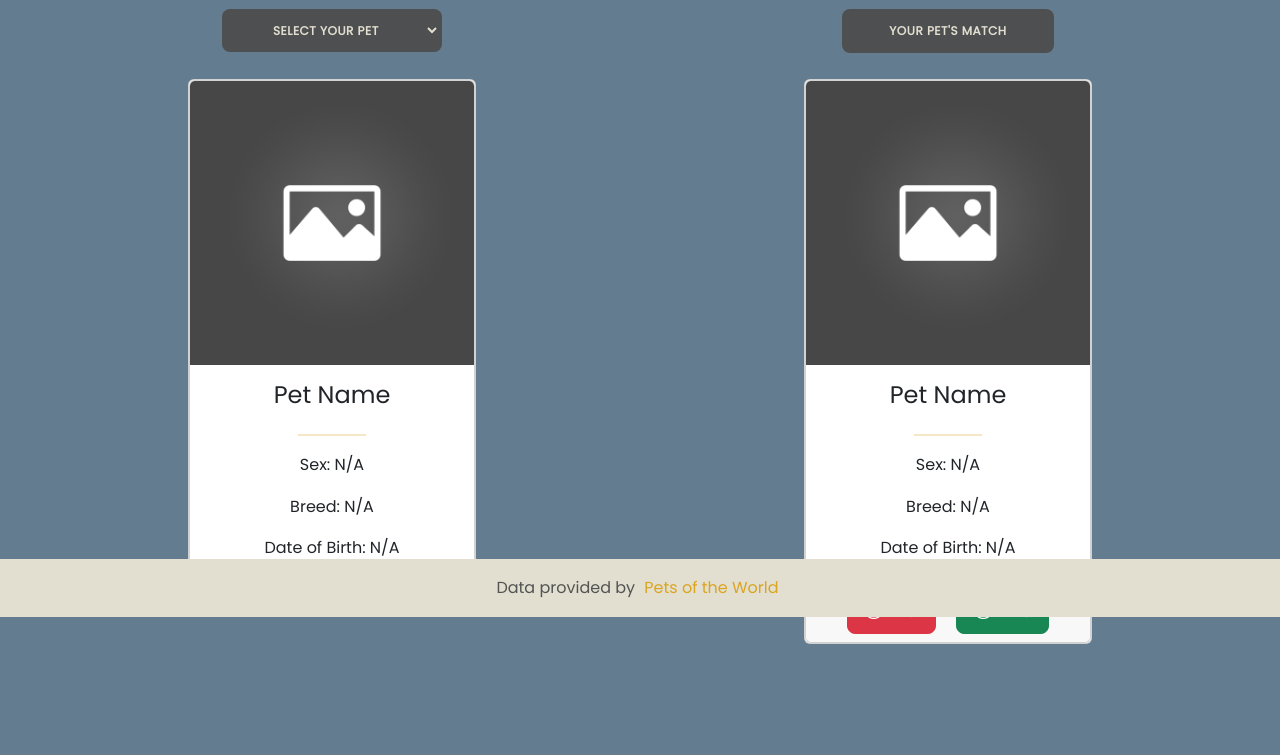
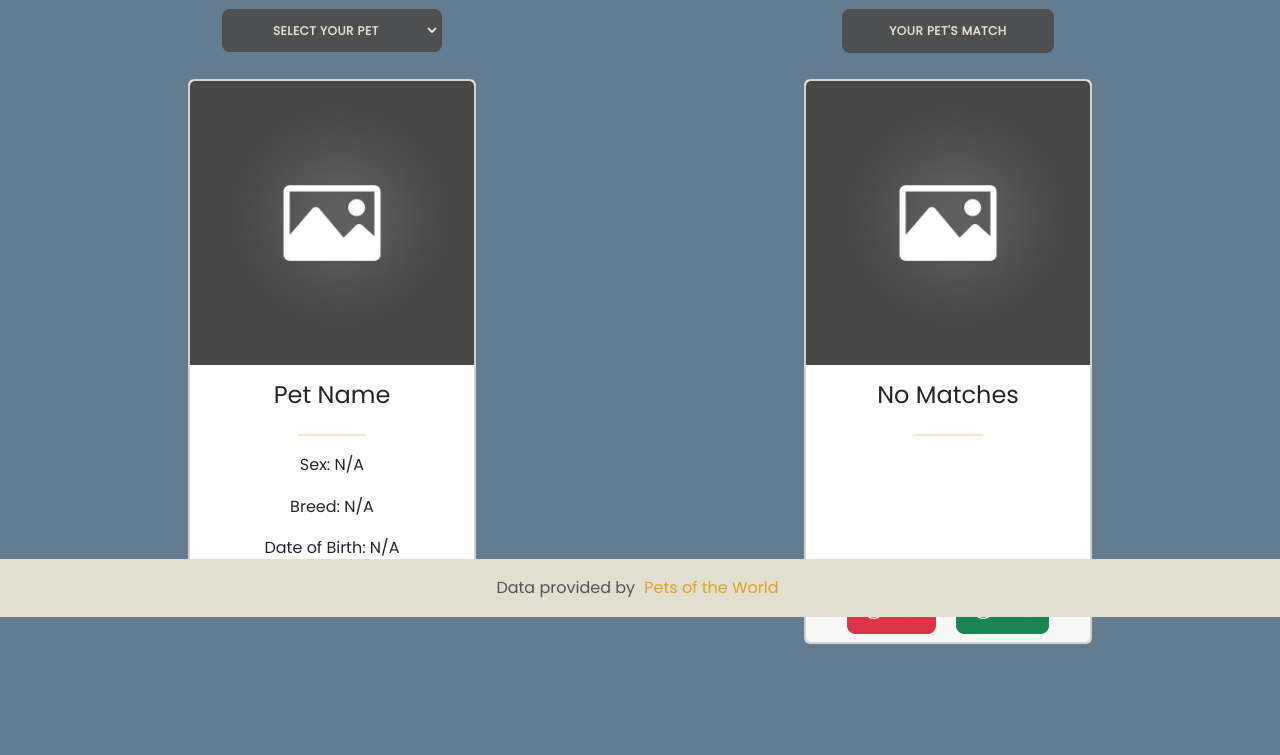
Before and after one commit to Yvancg/Peternal, a Flask app: page /dating in a window 1280 px wide. Shown: the part 183-938 px from the top of the page. Run offline with Flask 3, Linux system fonts and the light colour scheme; the visitor is signed in with stand-in values (Sample User, id 1); data comes from the database, SQL or seed files in the repository; both versions use the stored data as it was after the commit; parts of the project's set-up code (start-up, migrations or seed data) failed here and were passed over; some libraries are stand-ins or nearby versions.

Commit message:
fixed several display issues in dating

```diff
--- a/static/scripts.js
+++ b/static/scripts.js
@@ -120,6 +120,148 @@ let currentMatchId = null;
 function displaySelectedPet() {
     const petId = document.getElementById('petSelect').value;
     if (petId) {
+        Promise.all([
+            fetchPetDetails(petId),
+            fetchAcceptedMatches(petId)
+        ]).catch(error => {
+            console.error('Error:', error);
+            displayErrorMessage('An error occurred while fetching pet data');
+        });
+    } else {
+        window.location.reload();
+    }
+}
+
+function fetchPetDetails(petId) {
+    return fetch(`/get_pet_details/${petId}`)
+        .then(handleResponse)
+        .then(pet => {
+            displayPetCard(pet);
+            fetchPotentialMatches(petId);
+        })
+        .catch(error => {
+            console.error('Error fetching pet details:', error);
+            displayErrorMessage('Failed to load pet details');
+        });
+}
+
+function fetchAcceptedMatches(petId) {
+    return fetch(`/get_accepted_matches/${petId}`)
+        .then(handleResponse)
+        .then(matches => displayMatchesGrid(matches))
+        .catch(error => {
+            console.error('Error fetching accepted matches:', error);
+            displayErrorMessage('Failed to load accepted matches');
+        });
+}
+
+function handleResponse(response) {
+    if (!response.ok) {
+        throw new Error(`HTTP error! status: ${response.status}`);
+    }
+    return response.json();
+}
+
+function displayPetCard(pet) {
+    const petCardHTML = `
+        <div class="card h-100">
+            <img src="/static/${pet.photo_path || 'default.jpg'}" class="card-img-top" alt="${pet.pet_name || 'Unknown Pet'}">
+            <div class="card-body">
+                <h4 class="card-title">${pet.pet_name || 'Unknown'}</h4>
+                <hr class="hr-card" />
+                <p class="card-text">Sex: ${pet.pet_sex || 'N/A'}</p>
+                <p class="card-text">Breed: ${pet.breed || 'N/A'}</p>
+                <p class="card-text">Date of Birth: ${pet.pet_dob || 'N/A'}</p>
+            </div>
+        </div>`;
+    document.getElementById('selectedPetCard').innerHTML = petCardHTML;
+}
+
+function displayMatchesGrid(matches) {
+    const matchesGrid = document.getElementById('matchesGrid');
+    const matchesTitle = document.getElementById('matchesGridTitle');
+
+    matchesGrid.innerHTML = '';
+    if (matches.length > 0) {
+        matchesTitle.style.display = 'block';
+        matches.forEach(match => {
+            const matchHTML = `
+                <div class="col-2">
+                <div class="card">
+                    <img src="/static/${match.photo_path || 'default.jpg'}" class="card-img-top" alt="${match.pet_name || 'Unknown'}">
+                    <div class="card-body">
+                        <h6 class="card-title">${match.pet_name || 'Unknown'}</h6>
+                    </div>
+                </div>
+            </div>`;
+            matchesGrid.innerHTML += matchHTML;
+        });
+    } else {
+        matchesTitle.style.display = 'none';
+    }
+}
+
+function clearPetDetails() {
+    document.getElementById('selectedPetCard').innerHTML = '';
+    document.getElementById('potentialMatches').innerHTML = '';
+}
+
+function displayErrorMessage(message) {
+    document.querySelector('#errorModal .modal-body').textContent = message;
+    new bootstrap.Modal(document.getElementById('errorModal')).show();
+}
+
+function fetchPotentialMatches(petId) {
+    fetch(`/get_potential_matches/${petId}`)
+        .then(response => response.json())
+        .then(fetchedMatches => {
+            matchedPets = fetchedMatches;
+            matchIndex = 0; // Reset the index
+
+            if (matchedPets.length > 0) {
+                displayNextMatch();
+                matchIndex++; // Increment for the next match
+            } else {
+                displayPlaceholderCard();
+                flashMessage('No match found');
+            }
+        })
+        .catch(error => {
+            console.error('Error:', error);
+            flashMessage('An error occurred while fetching matches');
+        });
+}
+
+function displayPlaceholderCard() {
+    const placeholderCardHTML = `
+        <div class="card">
+            <img src="/static/placeholder.jpg" class="card-img-top" alt="Placeholder">
+            <div class="card-body">
+                <h4 class="card-title">No More Matches</h4>
+                <hr class="hr-card" />
+                <p class="card-text"> </p>
+                <p class="card-text"> </p>
+                <p class="card-text"> </p>
+            </div>
+            <div class="card-footer text-center">
+                <button class="btn btn-danger btn-lg mx-2">
+                    <i class="bi bi-x-circle"></i> NO
+                </button>
+                <button class="btn btn-success btn-lg mx-2">
+                    <i class="bi bi-check-circle"></i> YES
+                </button>
+            </div>
+        </div>`;
+    document.getElementById('potentialMatches').innerHTML = placeholderCardHTML;
+}
+
+/*
+// Pet Dating
+let currentMatchId = null;
+
+function displaySelectedPet() {
+    const petId = document.getElementById('petSelect').value;
+    if (petId) {
         // Fetch the pet details using an AJAX request
         fetch(`/get_pet_details/${petId}`)
             .then(response => response.json())
@@ -147,9 +289,13 @@ function displaySelectedPet() {
             .then(response => response.json())
             .then(matches => {
                 const matchesGrid = document.getElementById('matchesGrid');
+                const matchesTitle = document.getElementById('matchesGridTitle');
                 matchesGrid.innerHTML = '';  // Clear existing matches
+                if (matches.length > 0) {
+                    // Show the title if there are matches
+                    matchesTitle.style.display = 'block';
+                    // Add each match to the grid
                     matches.forEach(match => {
-                    // Add each match to the grid
                         // Add match to matchesGrid
                         const matchHTML = `
                             <div class="col-2">
@@ -232,11 +378,11 @@ function displayPlaceholderCard() {
         <div class="card">
             <img src="/static/placeholder.jpg" class="card-img-top" alt="Placeholder">
             <div class="card-body">
-                <h4 class="card-title">Pet Name</h4>
+                <h4 class="card-title">No More Matches</h4>
                 <hr class="hr-card" />
-                <p class="card-text">Sex: N/A</p>
-                <p class="card-text">Breed: N/A</p>
-                <p class="card-text">Date of Birth: N/A</p>
+                <p class="card-text"> </p>
+                <p class="card-text"> </p>
+                <p class="card-text"> </p>
             </div>
             <div class="card-footer text-center">
                 <button class="btn btn-danger btn-lg mx-2">
@@ -289,19 +435,6 @@ function acceptMatch(buttonElement) {
         .catch(error => console.error('Error:', error));
 }
 
-function addToMatchesGrid(match) {
-    // Add match to matchesGrid
-    const matchHTML = `<div class="col-2">
-                           <div class="card">
-                               <img src="${match.thumbnail}" class="card-img-top" alt="${match.name}">
-                               <div class="card-body">
-                                   <h6 class="card-title">${match.name}</h6>
-                               </div>
-                           </div>
-                       </div>`;
-    document.getElementById('matchesGrid').innerHTML += matchHTML;
-}
-
 function addToMatchesGrid(matchedPet) {
     const matchesGrid = document.getElementById('matchesGrid');
     const petCardHTML = `
@@ -320,7 +453,7 @@ function flashMessage(message) {
     // Simple implementation - log to console
     console.log("Message:", message);
 }
-
+*/
 
 // Login with GitHub
 async function signInWithGithub() {
--- a/templates/dating.html
+++ b/templates/dating.html
@@ -43,11 +43,11 @@
                 <div class="card mx-auto">
                     <img src="/static/placeholder.jpg" class="card-img-top" alt="Placeholder">
                     <div class="card-body">
-                        <h4 class="card-title">Pet Name</h4>
+                        <h4 class="card-title">No Matches</h4>
                         <hr class="hr-card" />
-                        <p class="card-text">Sex: N/A</p>
-                        <p class="card-text">Breed: N/A</p>
-                        <p class="card-text">Date of Birth: N/A</p>
+                        <p class="card-text"> </p>
+                        <p class="card-text"> </p>
+                        <p class="card-text"> </p>
                     </div>
                     <div class="card-footer text-center">
                         <button class="btn btn-danger btn-lg mx-2">
@@ -65,6 +65,7 @@
     <div class="row mx-auto justify-content-center">
         <div class="col-12 mb-5 mx-auto text-center">
             <!-- Section for Matches Grid -->
+            <h3 id="matchesGridTitle" style="display: none;">My Pet's Matches</h3>
             <div id="matchesGrid" class="row mt-4">
                 <!-- Accepted matches will be displayed here -->
             </div>
--- a/templates/layout.html
+++ b/templates/layout.html
@@ -72,7 +72,7 @@
         </nav>
 
         <header>
-            <!-- Display alerts -->
+            <!-- Display flash alerts -->
             <div class="alert-container {% if get_flashed_messages(with_categories=true) %}active{% endif %}">
                 {% if get_flashed_messages(with_categories=true) %}
                     {% for category, message in get_flashed_messages(with_categories=true) %}
@@ -82,6 +82,21 @@
                     {% endfor %}
                 {% endif %}
             </div>
+            <!-- Bootstrap Error Modal -->
+            <div class="modal" id="errorModal" tabindex="-1">
+                <div class="modal-dialog">
+                    <div class="modal-content">
+                        <div class="modal-header">
+                            <h5 class="modal-title">Error</h5>
+                            <button type="button" class="close" data-bs-dismiss="modal" aria-label="Close">&times;</button>
+                        </div>
+                        <div class="modal-body">
+                            <!-- Error message will be injected here -->
+                        </div>
+                    </div>
+                </div>
+            </div>
+
         </header>
 
 
```
Also changed, not shown: database.py (+14 -11 lines), petlife.db, 2 other files. Lines whose indentation alone changed are shown as unchanged.
